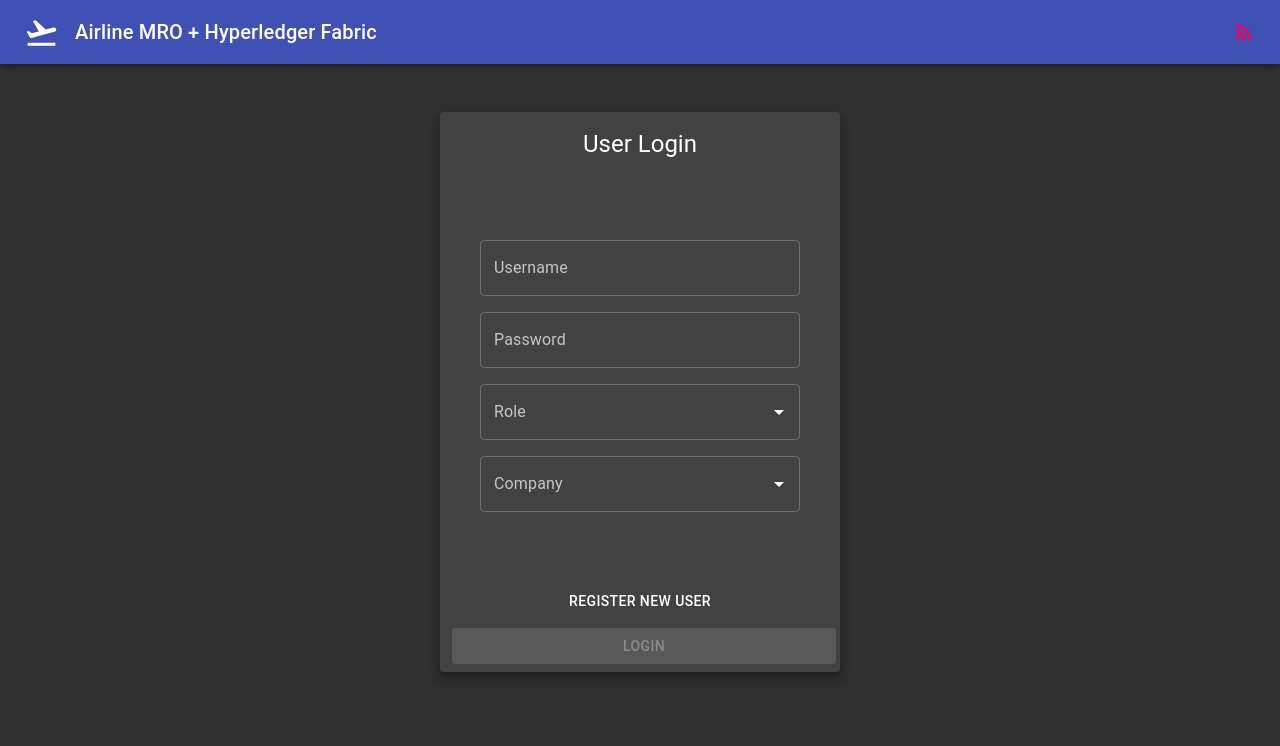
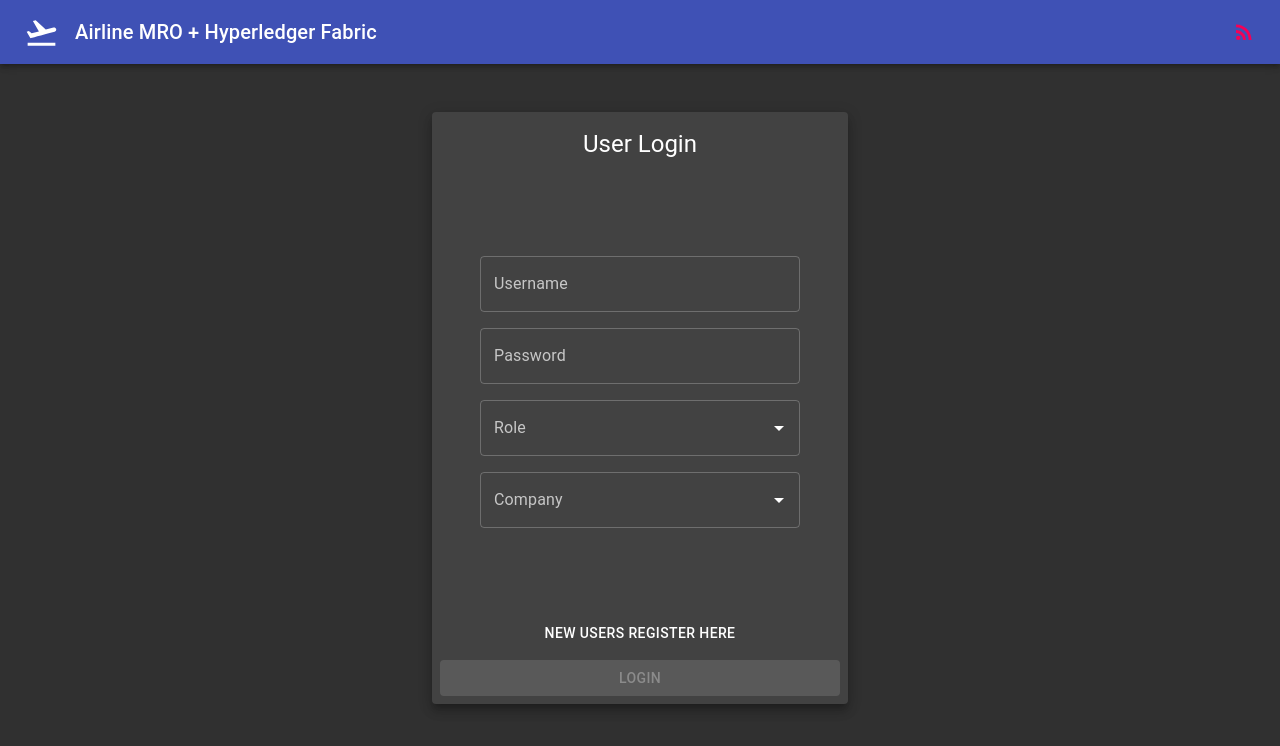
Before and after one commit to gb-blockchain-1920/dApp2_project, a React (Create React App) app in the folder frontend/: page /#/ in a window 1280 px wide. Shown: the top 746 px of the page. Built offline with nearby package versions, Linux system fonts and the light colour scheme; no server answers.

Commit message:
fixing post request for login endpoitn

```diff
--- a/frontend/src/App.js
+++ b/frontend/src/App.js
@@ -2,24 +2,24 @@ import React from "react";
 import { Switch, Route } from "react-router-dom";
 import { NavigationBar } from "./components/NavigationBar/NavigationBar";
 import { Login } from "./container/Login/Login";
-import { Aircraft } from "./container/Aircraft/Aircraft"
-import { getCompanies } from "./scripts/hyperledger.js"
+import { Aircraft } from "./container/Aircraft/Aircraft";
+import { getCompanies } from "./scripts/hyperledger.js";
 
 function App() {
   const [connected, setConnected] = React.useState(false);
   const [list, setList] = React.useState([]);
-  const companies = {list, setList}
+  const companies = { list, setList };
+
   React.useEffect(() => {
-    //check hyperledger status
     try {
       getCompanies().then(res => {
-        companies.setList(res);
+        setList(res);
         setConnected(true);
       });
     } catch (e) {
       setConnected(false);
     }
-  }, [companies]);
+  }, [])
 
   return (
     <React.Fragment>
@@ -29,7 +29,7 @@ function App() {
           <Aircraft />
         </Route>
         <Route path="/">
-          <Login companies={companies}/>
+          <Login companies={companies} />
         </Route>
       </Switch>
     </React.Fragment>
--- a/frontend/src/components/LoginCard/LoginCard.css
+++ b/frontend/src/components/LoginCard/LoginCard.css
@@ -9,9 +9,9 @@
 
 .loginCard-container {
   max-width: 75%;
-  width: 25rem;
-  height: 35rem;
-  max-height: 60%;
+  width: 26rem;
+  height: 37rem;
+  max-height: 65%;
 }
 
 .loginCard-content {
@@ -26,6 +26,10 @@
   flex-direction: column;
 }
 
+.loginCard-mainButton {
+  margin-left: 0 !important;
+}
+
 @media only screen and (max-width: 600px) {
   .loginCard-container {
     height: auto;
--- a/frontend/src/components/LoginCard/LoginCard.js
+++ b/frontend/src/components/LoginCard/LoginCard.js
@@ -14,6 +14,7 @@ export const LoginCard = ({
   onClick,
   disabled,
   buttonText,
+  switchText,
   toggleClick,
   children
 }) => {
@@ -27,9 +28,7 @@ export const LoginCard = ({
         <CardActions className="loginCard-center">
           <Box mb={1}>
             <Button onClick={toggleClick}>
-              {heading === "User Login"
-                ? "Register New User"
-                : "Login Existing User"}
+              {switchText}
             </Button>
           </Box>
           <Button
@@ -38,6 +37,7 @@ export const LoginCard = ({
             color="primary"
             onClick={onClick}
             disabled={disabled}
+            className="loginCard-mainButton"
           >
             {buttonText}
           </Button>
--- a/frontend/src/container/Login/Login.js
+++ b/frontend/src/container/Login/Login.js
@@ -4,7 +4,7 @@ import { LoginCard } from "../../components/LoginCard/LoginCard";
 import { TextInput } from "../../components/TextInput/TextInput";
 import { AutoCompleteText } from "../../components/AutoCompleteText/AutoCompleteText";
 import { useHistory } from "react-router-dom";
-import { registerUser } from "../../scripts/hyperledger.js"
+import { user } from "../../scripts/hyperledger.js";
 
 export const Login = ({ companies }) => {
   const history = useHistory();
@@ -16,27 +16,32 @@ export const Login = ({ companies }) => {
     type: "",
     company: ""
   });
+  const [validatedPass, setValidatedPass] = React.useState("");
+  const [validate, setValidate] = React.useState(false);
+  const [apiCalled, setAPIcalled] = React.useState(false);
 
-  const [newUser, setNewUser] = React.useState({
-    username: "",
-    password: "",
-    verified: "",
-    type: "",
-    company: ""
-  });
-  const [validate, setValidate] = React.useState(false);
+  React.useEffect(() => {
+    setValidate(!!validatedPass && userPass.password !== validatedPass);
+  }, [userPass.password, validatedPass]);
 
   const loginHandle = async () => {
     console.log("login click");
+    const data = userPass;
+    delete data.verified; // remove extra key value pair
+    const res = await user("logion", data);
+    console.log(res);
     history.push("/aircraft");
   };
 
   const registerHandle = async () => {
     console.log("register click");
-    const data = newUser;
+    setAPIcalled(true);
+    const data = userPass;
     delete data.verified; // remove extra key value pair
-    const res = await registerUser(data);
+    const res = await user("register", data);
+    setAPIcalled(false);
     console.log(res);
+    loginHandle();
   };
 
   const onChangeUserPass = event => {
@@ -47,26 +52,15 @@ export const Login = ({ companies }) => {
     });
   };
 
-  const onChangeNew = event => {
-    const key = event.target.id.replace("New", "");
-    const value = event.target.value;
-    setNewUser(prev => {
-      return { ...prev, [key]: value };
-    });
-  };
-
   const autocompleteOnChange = (event, handler, key, obj) => {
     let value = event.target.value;
+    console.log(value);
     if (typeof value === "number") {
       value = event.target.innerText.toLowerCase();
     }
     handler(prev => {
       return { ...prev, [key]: value || "" };
     });
-  };
-
-  const validatePassword = () => {
-    setValidate(newUser.password !== newUser.verified);
   };
 
   const wordCapitalization = phrase => {
@@ -78,78 +72,45 @@ export const Login = ({ companies }) => {
 
   return (
     <div className="login-container">
-      {register ? (
       <LoginCard
-          heading="Register New User"
-          onClick={registerHandle}
-          disabled={!Object.values(newUser).every(val => !!val)}
-          buttonText="Register"
-          toggleClick={() => setRegister(!register)}
-        >
-          <TextInput label="Username" onChange={onChangeNew} id="usernameNew" />
-          <TextInput
-            label="Password"
-            type="password"
-            onChange={onChangeNew}
-            id="passwordNew"
-          />
-          <TextInput
-            label="Confirm password"
-            type="password"
-            onChange={event => {
-              if (validate) {
-                setValidate(false);
+        heading={register ? "Register User" : "User Login"}
+        switchText={
+          register ? "Existing users sign in" : "New users register here"
         }
-              onChangeNew(event);
-            }}
-            id="verified"
-            disabled={!newUser.password}
-            onBlur={validatePassword}
-            error={validate}
-            helperText={validate ? "passwords do not match" : ""}
-          />
-          <AutoCompleteText
-            options={types}
-            optionLabel={wordCapitalization}
-            label="Role"
-            onInputChange={event => {
-              autocompleteOnChange(event, setNewUser, "type", types);
-            }}
-          />
-          <AutoCompleteText
-            options={companies.list}
-            optionLabel={wordCapitalization}
-            label="Company"
-            freeSolo={newUser.role === "administrator"}
-            onInputChange={event => {
-              autocompleteOnChange(
-                event,
-                setNewUser,
-                "company",
-                companies.list
-              );
-            }}
-          />
-        </LoginCard>
-      ) : (
-        <LoginCard
-          heading="User Login"
-          onClick={loginHandle}
-          disabled={!Object.values(userPass).every(val => !!val)}
-          buttonText="Login"
+        onClick={register ? registerHandle : loginHandle}
+        disabled={
+          !Object.values(userPass).every(val => !!val) ||
+          apiCalled ||
+          validate ||
+          (register && !validatedPass)
+        }
+        buttonText={register ? "Register" : "Login"}
         toggleClick={() => setRegister(!register)}
       >
         <TextInput
           label="Username"
           onChange={onChangeUserPass}
           id="username"
+          value={userPass.username}
         />
         <TextInput
           label="Password"
           type="password"
           onChange={onChangeUserPass}
           id="password"
+          value={userPass.password}
         />
+        {register && (
+          <TextInput
+            label="Confirm password"
+            type="password"
+            id="verified"
+            onChange={event => setValidatedPass(event.target.value)}
+            disabled={!userPass.password}
+            error={validate}
+            helperText={validate ? "passwords do not match" : ""}
+          />
+        )}
         <AutoCompleteText
           options={types}
           optionLabel={wordCapitalization}
@@ -162,12 +123,12 @@ export const Login = ({ companies }) => {
           options={companies.list}
           optionLabel={wordCapitalization}
           label="Company"
+          freeSolo={userPass.type === "administrator" && register}
           onInputChange={event => {
-              autocompleteOnChange(event, setUserPass, "company", types);
+            autocompleteOnChange(event, setUserPass, "company", companies.list);
           }}
         />
       </LoginCard>
-      )}
     </div>
   );
 };
--- a/frontend/src/scripts/hyperledger.js
+++ b/frontend/src/scripts/hyperledger.js
@@ -8,7 +8,8 @@ export const getCompanies = async () => {
   return data;
 };
 
-export const registerUser = async params => {
+export const user = async (postType, params) => {
+  params.postType = postType;
   const res = await fetch(address + "login", {
     method: "POST",
     headers: {
@@ -16,8 +17,8 @@ export const registerUser = async params => {
     },
     body: JSON.stringify(params)
   });
-  const data = await res.json();
-  return data;
+  console.log(res);
+  return res.status === 200;
 };
 
 export default getCompanies;
```
Also changed, not shown: 2 other files (tests, documents, lock files or other folders). Lines whose indentation alone changed are shown as unchanged.
